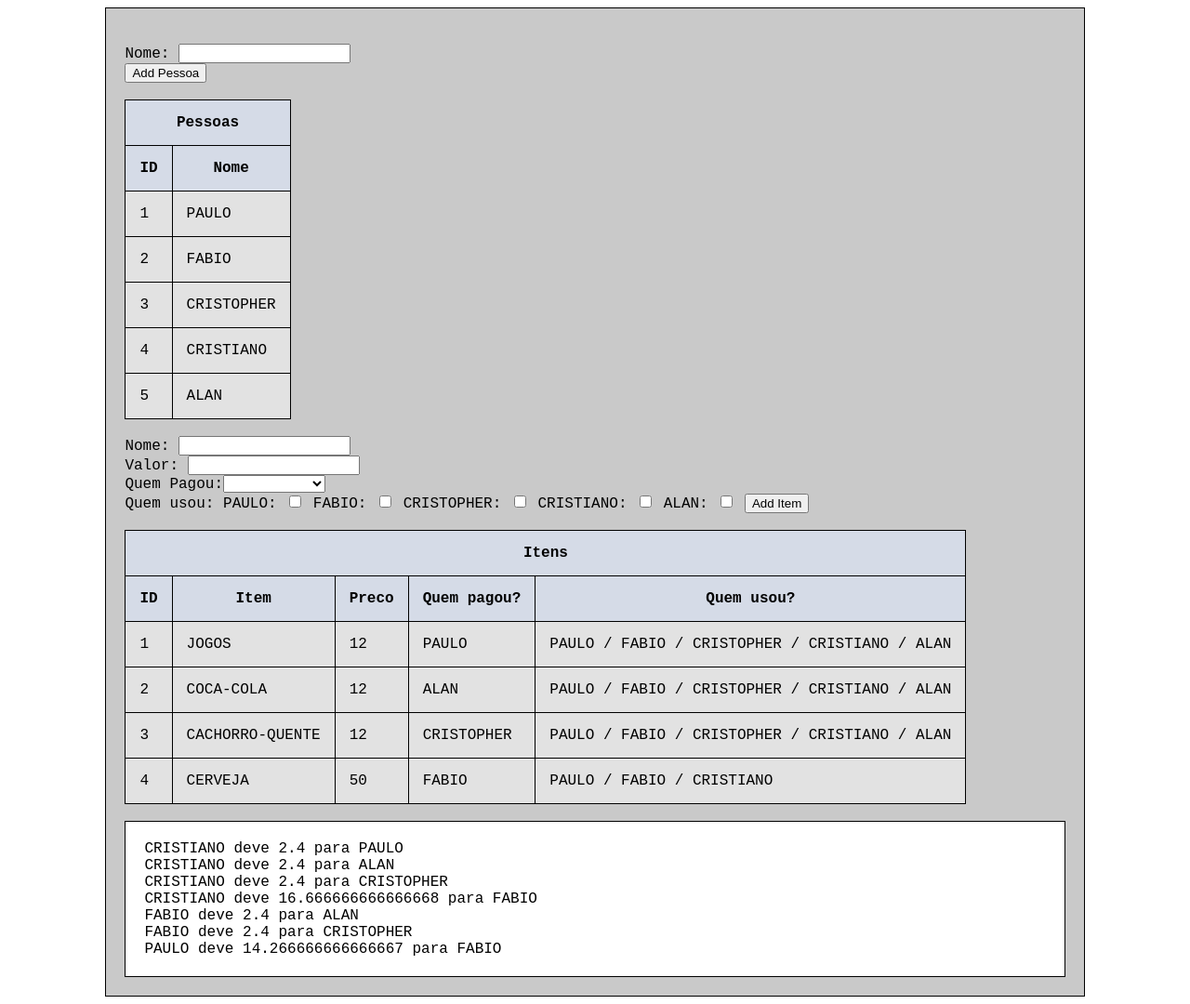
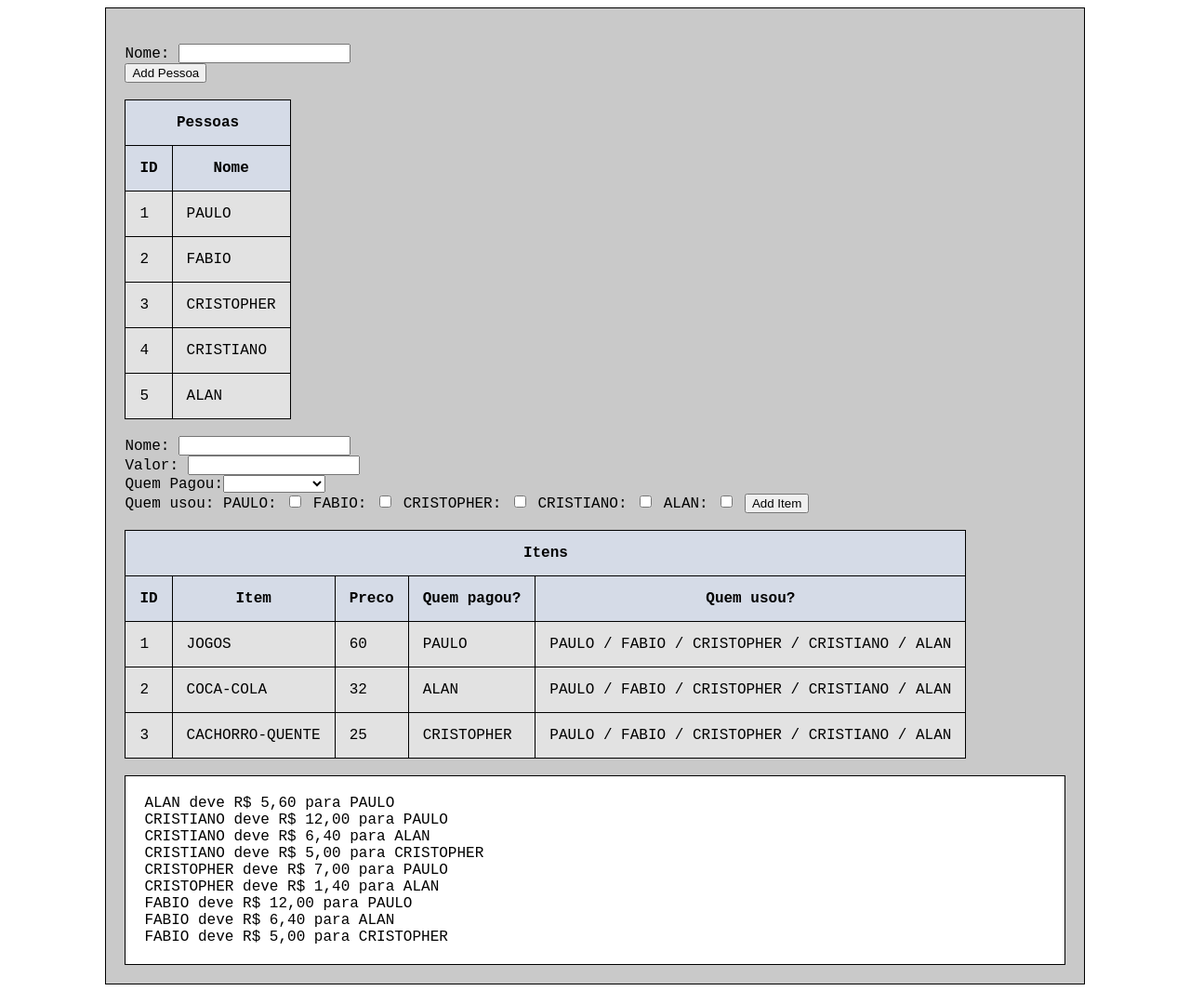
Before and after one commit to pauloalexandreanjos/DividirConta, a plain HTML site: page index.html in a window 1280 px wide. Shown: the whole page at 93% size. Drawn offline with nearby package versions, Linux system fonts and the light colour scheme.

Commit message:
Terminado funcionalidades ok

```diff
--- a/index.html
+++ b/index.html
@@ -82,7 +82,7 @@ table {
 	<br>
 	<div class="results">
 		<div v-for="divida in dividasNorm">
-			<span>{{getPessoa(divida.paga).nome}} deve {{ divida.valor }} para {{getPessoa(divida.recebe).nome}} <br></span>
+			<span>{{getPessoa(divida.paga).nome}} deve {{ formater.format(divida.valor) }} para {{getPessoa(divida.recebe).nome}} <br></span>
 		</div>
 	</div>
 </div>
--- a/index.js
+++ b/index.js
@@ -9,10 +9,9 @@ function ordemCrescente(a, b) {
 var app = new Vue({
     data: {
         itens: [
-            {id:1, nome:"JOGOS", valor:12.0, quempagou: 1, quemusou: [1,2,3,4,5]},
-            {id:2, nome:"COCA-COLA", valor:12.0, quempagou: 5, quemusou: [1,2,3,4,5]},
-            {id:3, nome:"CACHORRO-QUENTE", valor:12.0, quempagou: 3, quemusou: [1,2,3,4,5]},
-			{id:4, nome:"CERVEJA", valor:50.0, quempagou: 2, quemusou: [1,2,4]}
+            {id:1, nome:"JOGOS", valor:60, quempagou: 1, quemusou: [1,2,3,4,5]},
+            {id:2, nome:"COCA-COLA", valor:32, quempagou: 5, quemusou: [1,2,3,4,5]},
+            {id:3, nome:"CACHORRO-QUENTE", valor:25, quempagou: 3, quemusou: [1,2,3,4,5]}
         ],
         pessoas: [
             {id:1, nome:"PAULO", checked: false },
@@ -21,7 +20,7 @@ var app = new Vue({
             {id:4, nome:"CRISTIANO", checked: false},
             {id:5, nome:"ALAN", checked: false},
         ],
-        indexPessoa: 1,
+        indexPessoa: 6,
         inputPessoaNome: "",
         indexItem: 1,
         inputItem: {
@@ -31,6 +30,7 @@ var app = new Vue({
             quempagou: 0,
             quemusou: []
         },
+		formater: new Intl.NumberFormat('pt-BR', { style: 'currency', currency: 'BRL' }),
         dividas: []
     },
     computed: {
```
